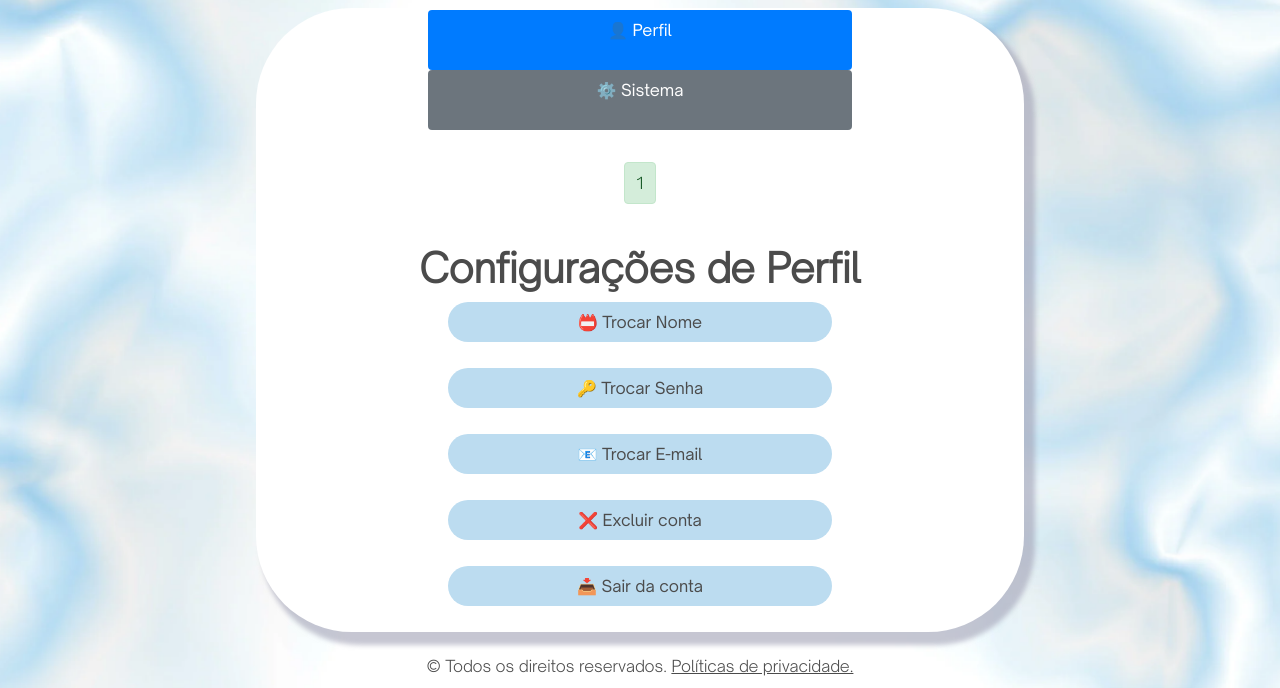
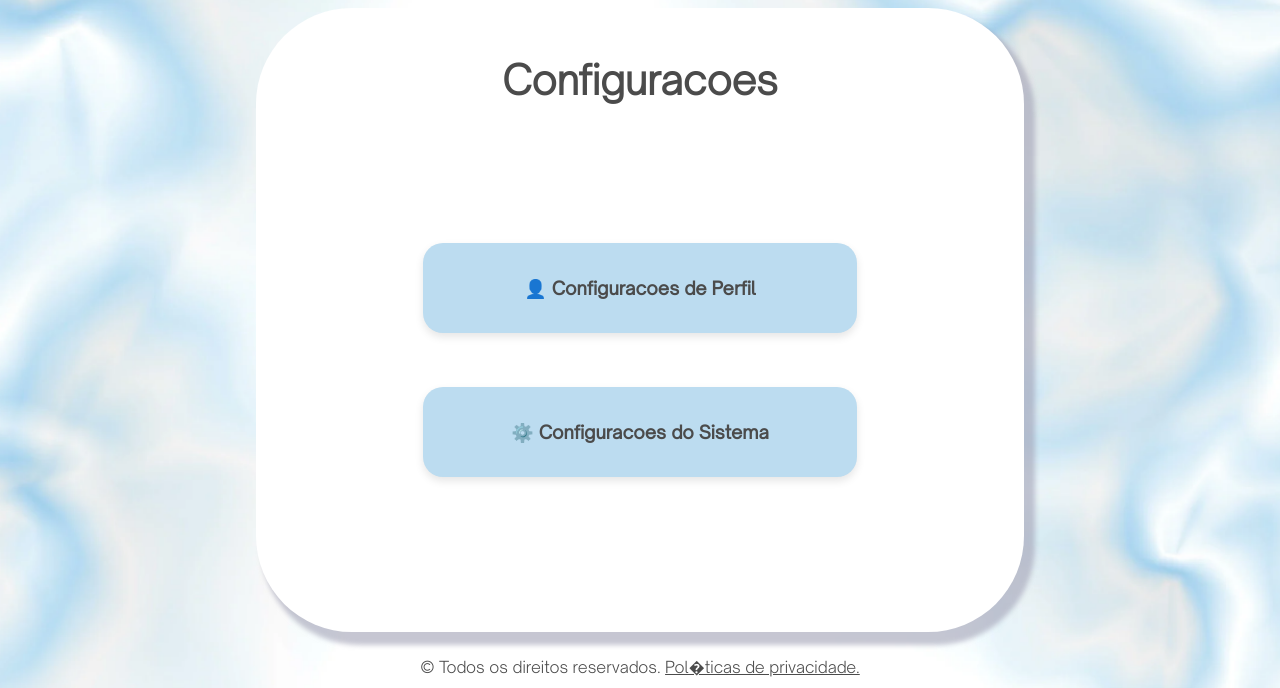
Before and after one commit to gabriel2728/PI---Projeto-Integrador, a PHP site: page /siteatual/configuracoes.php in a window 1280 px wide. Shown: the part 112-800 px from the top of the page. Run offline with PHP 8.4, Linux system fonts and the light colour scheme; a user stored in the database is signed in; data comes from the database, SQL or seed files in the repository.

Commit message:
Separar menu de configuracoes e mover dados do usuario para perfil

```diff
--- a/configuracoes.php
+++ b/configuracoes.php
@@ -1,209 +1,104 @@
 <?php
 session_start();
+include 'conexao.php';
+
+// Verificar se usu�rio est� logado
+if (!isset($_SESSION['id_usuario'])) {
+    header('Location: login.php');
+    exit();
+}
+
+$id_usuario = $_SESSION['id_usuario'];
+
+// Buscar dados do usu�rio
+$sql = "SELECT nomeUsuario, emailUsuario, telefoneUsuario FROM Usuario WHERE id_usuario = ?";
+$stmt = $conn->prepare($sql);
+$stmt->bind_param("i", $id_usuario);
+$stmt->execute();
+$result = $stmt->get_result();
+
+if ($result->num_rows > 0) {
+    $usuario = $result->fetch_assoc();
+} else {
+    $_SESSION['mensagem_erro'] = 'Usu�rio n�o encontrado.';
+    header('Location: inicio.php');
+    exit();
+}
 ?>
+
 <!DOCTYPE html>
 <html lang="pt-br">
 <head>
     <meta charset="UTF-8">
     <meta name="viewport" content="width=device-width, initial-scale=1.0">
-    <title>Configurações - SiSGEH</title>
+    <title>Configura��es - SiSGEH</title>
     <link rel="stylesheet" href="estilo_configuracao.css">
-    <script>
-        // Função para abrir o formulário de trocar nome
-        function abrirFormularioNome() {
-            // Remover formulários existentes
-            document.querySelectorAll('.form-config').forEach(form => form.remove());
-
-            const areaConfig = document.querySelector('.configuracao');
-            const form = document.createElement('form');
-            form.className = 'form-config';
-            form.innerHTML = `
-		<div id="estiloNome">
-                <input type="text" id="novoNome" placeholder="Digite o novo nome" required>
-                <button type="button" onclick="salvarNome()">Confirmar</button>
-		</div>`;
-
-            // Inserir após o título "Configurações de Perfil"
-            const titulo = areaConfig.querySelector('h1');
-            titulo.insertAdjacentElement('afterend', form);
+    <style>
+        .menu-configuracoes {
+            display: flex;
+            flex-direction: column;
+            align-items: center;
+            justify-content: center;
+            min-height: 60vh;
+            gap: 30px;
         }
 
-        // Função para salvar o nome
-        function salvarNome() {
-            const novoNome = document.getElementById('novoNome').value.trim();
-            if (novoNome === '') {
-                alert('Por favor, digite um nome válido.');
-                return;
-            }
-
-            // Criar formulário e enviar
-            const form = document.createElement('form');
-            form.method = 'POST';
-            form.action = 'salvar_configuracoes_perfil.php';
-            form.style.display = 'none';
-
-            const tipoInput = document.createElement('input');
-            tipoInput.type = 'hidden';
-            tipoInput.name = 'tipo';
-            tipoInput.value = 'nome';
-            form.appendChild(tipoInput);
-
-            const nomeInput = document.createElement('input');
-            nomeInput.type = 'hidden';
-            nomeInput.name = 'nome';
-            nomeInput.value = novoNome;
-            form.appendChild(nomeInput);
-
-            document.body.appendChild(form);
-            form.submit();
+        .opcao-config {
+            display: block;
+            width: 300px;
+            padding: 25px;
+            background: #007bff;
+            color: white;
+            text-decoration: none;
+            border-radius: 12px;
+            text-align: center;
+            font-size: 18px;
+            font-weight: bold;
+            transition: all 0.3s ease;
+            box-shadow: 0 4px 8px rgba(0,0,0,0.1);
         }
 
-        // Função para abrir o formulário de trocar senha
-        function abrirFormularioSenha() {
-            // Remover formulários existentes
-            document.querySelectorAll('.form-config').forEach(form => form.remove());
-
-            const areaConfig = document.querySelector('.configuracao');
-            const form = document.createElement('form');
-            form.className = 'form-config';
-            form.innerHTML = `
-		<div id="conteudoSenha">
-			<div id="layoutSenha">
-                		<input type="password" id="novaSenha" placeholder="Nova senha" required>
-                		<input type="password" id="confirmarSenha" placeholder="Confirmar senha" required>
-            		</div>
-			<div id="layoutBotaoSenha">
-			<button type="button" onclick="salvarSenha()">Confirmar</button>
-			</div>
-		</div>`;
-
-            // Inserir após o título "Configurações de Perfil"
-            const titulo = areaConfig.querySelector('h1');
-            titulo.insertAdjacentElement('afterend', form);
+        .opcao-config:hover {
+            background: #0056b3;
+            transform: translateY(-2px);
+            box-shadow: 0 6px 12px rgba(0,0,0,0.15);
         }
 
-        // Função para salvar a senha
-        function salvarSenha() {
-            const senha1 = document.getElementById('novaSenha').value;
-            const senha2 = document.getElementById('confirmarSenha').value;
-
-            if (senha1 === '' || senha2 === '') {
-                alert('Preencha os dois campos de senha.');
-                return;
-            }
-
-            if (senha1 !== senha2) {
-                alert('As senhas não coincidem.');
-                return;
-            }
-
-            // Criar formulário e enviar
-            const form = document.createElement('form');
-            form.method = 'POST';
-            form.action = 'salvar_configuracoes_perfil.php';
-            form.style.display = 'none';
-
-            const tipoInput = document.createElement('input');
-            tipoInput.type = 'hidden';
-            tipoInput.name = 'tipo';
-            tipoInput.value = 'senha';
-            form.appendChild(tipoInput);
-
-            const senhaInput = document.createElement('input');
-            senhaInput.type = 'hidden';
-            senhaInput.name = 'senha';
-            senhaInput.value = senha1;
-            form.appendChild(senhaInput);
-
-            const confirmarInput = document.createElement('input');
-            confirmarInput.type = 'hidden';
-            confirmarInput.name = 'confirmar_senha';
-            confirmarInput.value = senha2;
-            form.appendChild(confirmarInput);
-
-            document.body.appendChild(form);
-            form.submit();
+        .dados-usuario {
+            background: #f8f9fa;
+            border-radius: 8px;
+            padding: 20px;
+            margin-top: 30px;
+            border: 1px solid #ddd;
+            max-width: 400px;
         }
 
-        // Função para abrir o formulário de trocar e-mail
-        function abrirFormularioEmail() {
-            // Remover formulários existentes
-            document.querySelectorAll('.form-config').forEach(form => form.remove());
-
-            const areaConfig = document.querySelector('.configuracao');
-            const form = document.createElement('form');
-            form.className = 'form-config';
-            form.innerHTML = `
-		<div id="conteudoEmail">
-			<div id="layoutEmail">
-               			<input type="email" id="novoEmail" placeholder="Digite o novo e-mail" required>
-                		<input type="email" id="confirmarEmail" placeholder="Confirme o novo e-mail" required>
-			</div>
-			<div id="layoutBotaoEmail">
-                		<button type="button" onclick="salvarEmail()">Confirmar</button>
-			</div>
-		</div>
-            `;
-
-            // Inserir após o título "Configurações de Perfil"
-            const titulo = areaConfig.querySelector('h1');
-            titulo.insertAdjacentElement('afterend', form);
+        .dados-usuario h3 {
+            margin-top: 0;
+            color: #333;
+            border-bottom: 2px solid #007bff;
+            padding-bottom: 10px;
         }
 
-        // Função para salvar o e-mail
-        function salvarEmail() {
-            const email1 = document.getElementById('novoEmail').value.trim();
-            const email2 = document.getElementById('confirmarEmail').value.trim();
+        .dado-item {
+            display: flex;
+            justify-content: space-between;
+            margin-bottom: 10px;
+            padding: 8px 0;
+            border-bottom: 1px solid #eee;
+        }
 
-            if (email1 === '' || email2 === '') {
-                alert('Preencha os dois campos de e-mail.');
-                return;
-            }
+        .dado-label {
+            font-weight: bold;
+            color: #555;
+        }
 
-            if (email1 !== email2) {
-                alert('Os e-mails não coincidem.');
-                return;
-            }
-
-            // Validação simples de formato de e-mail
-            const regexEmail = /^[^@\s]+@[^@\s]+\.[^@\s]+$/;
-            if (!regexEmail.test(email1)) {
-                alert('Digite um e-mail válido.');
-                return;
-            }
-
-            // Criar formulário e enviar
-            const form = document.createElement('form');
-            form.method = 'POST';
-            form.action = 'salvar_configuracoes_perfil.php';
-            form.style.display = 'none';
-
-            const tipoInput = document.createElement('input');
-            tipoInput.type = 'hidden';
-            tipoInput.name = 'tipo';
-            tipoInput.value = 'email';
-            form.appendChild(tipoInput);
-
-            const emailInput = document.createElement('input');
-            emailInput.type = 'hidden';
-            emailInput.name = 'email';
-            emailInput.value = email1;
-            form.appendChild(emailInput);
-
-            const confirmarInput = document.createElement('input');
-            confirmarInput.type = 'hidden';
-            confirmarInput.name = 'confirmar_email';
-            confirmarInput.value = email2;
-            form.appendChild(confirmarInput);
-
-            document.body.appendChild(form);
-            form.submit();
+        .dado-valor {
+            color: #333;
         }
-    </script>
-
+    </style>
 </head>
 <body>
-
     <header>
         <div class="caixa_de_texto">
             <input type="text" class="search-text" placeholder="Pesquisar...">
@@ -218,41 +113,23 @@ session_start();
     </header>
 
     <div class="layoutConfiguracao">
+        <div class="configuracao">
+            <h1>Configuracoes</h1>
 
-	    <div class="configuracao">
+            <div class="menu-configuracoes">
+                <a href="configuracoes_perfil.php" class="opcao-config">
+                    👤 Configuracoes de Perfil
+                </a>
 
-            <div style="text-align: center; margin-bottom: 20px;">
-                <a href="configuracoes.php" style="display: inline-block; padding: 10px 20px; margin: 0 10px; background: #007bff; color: white; text-decoration: none; border-radius: 4px;">👤 Perfil</a>
-                <a href="configuracoes_sistema.php" style="display: inline-block; padding: 10px 20px; margin: 0 10px; background: #6c757d; color: white; text-decoration: none; border-radius: 4px;">⚙️ Sistema</a>
+                <a href="configuracoes_sistema.php" class="opcao-config">
+                    ⚙️ Configuracoes do Sistema
+                </a>
             </div>
+        </div>
+    </div>
 
-            <?php if (isset($_SESSION['mensagem_sucesso'])): ?>
-                <div class="mensagem sucesso">
-                    <?php echo $_SESSION['mensagem_sucesso']; unset($_SESSION['mensagem_sucesso']); ?>
-                </div>
-            <?php endif; ?>
-
-            <?php if (isset($_SESSION['mensagem_erro'])): ?>
-                <div class="mensagem erro">
-                    <?php echo $_SESSION['mensagem_erro']; unset($_SESSION['mensagem_erro']); ?>
-                </div>
-            <?php endif; ?>
-
-	    <h1> Configurações de Perfil </h1>
-
-		<!-- Botões que abrem os formulários -->
-		<a href="#" onclick="abrirFormularioNome()"> 📛 Trocar Nome </a>
-		<a href="#" onclick="abrirFormularioSenha()"> 🔑 Trocar Senha </a>
-        <a href="#" onclick="abrirFormularioEmail()"> 📧 Trocar E-mail </a>
-		<a href="#"> ❌ Excluir conta </a>
-        <a href="#"> 📥 Sair da conta </a>
-
-        </div>
-   </div>
-
-     <footer>
-        <p> &copy Todos os direitos reservados. <a href="politica.html"> Políticas de privacidade. </a> </p>
+    <footer>
+        <p>&copy; Todos os direitos reservados. <a href="politica.html">Pol�ticas de privacidade.</a></p>
     </footer>
-
-<body>
+</body>
 </html>
```
Also changed, not shown: configuracoes_perfil.php (added, +293 -0 lines), configuracoes_sistema.php (+4 -5 lines), estilo_configuracao.css (+34 -0 lines).
